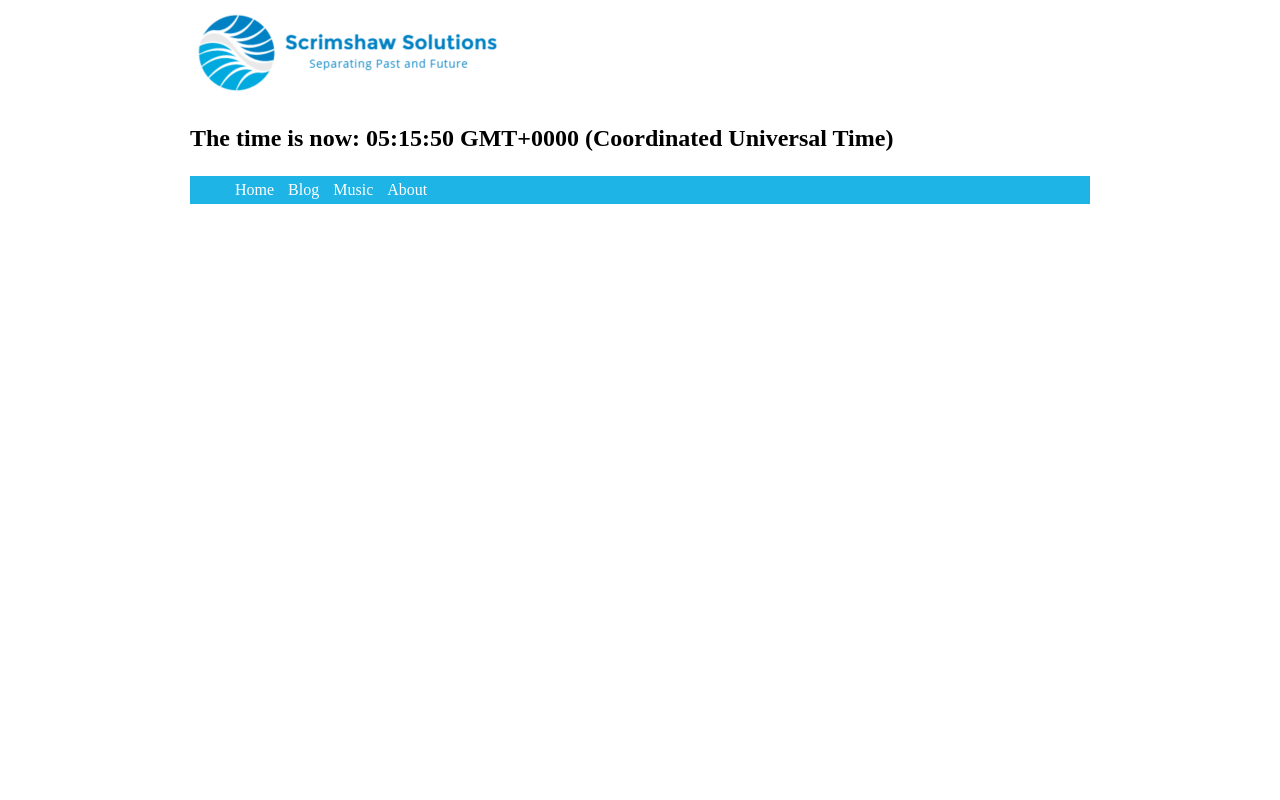
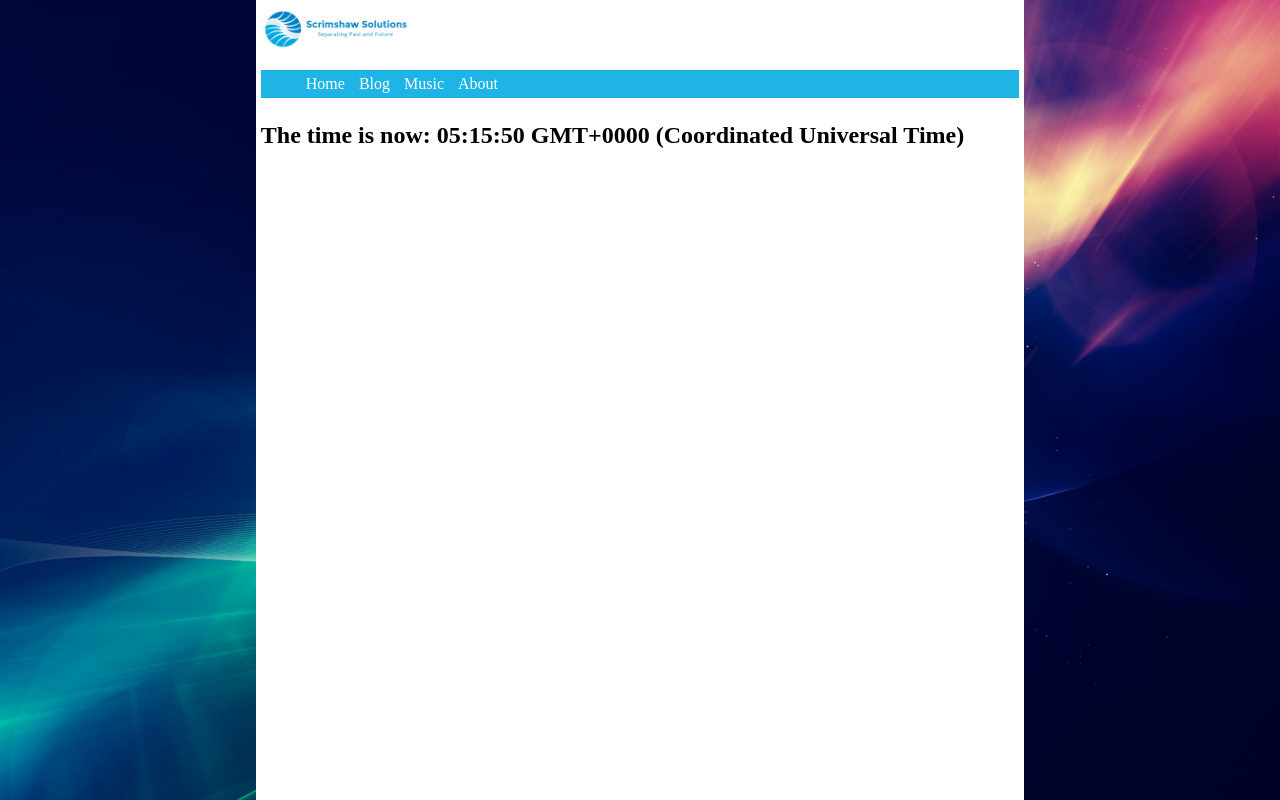
Before and after one commit to denholms/website, a plain HTML site: page index.html in a window 1280 px wide. Drawn offline with Linux system fonts and the light colour scheme.

Commit message:
added margins with background

```diff
--- a/index.html
+++ b/index.html
@@ -4,16 +4,24 @@
     <script src="script.js"></script>
     <link rel="stylesheet" href="style.css">
 <body>
-	<div id="main_content">
+	<div id="header">
 		<img src="scrimshawSolutions2.png" id="logo">
-		<h2 id="greeting"></h2>
+
 	  	<ul id="nav_container">
 		    <li><a href="home.html">Home</a></li>
 		    <li><a href="blog.html">Blog</a></li>
 		    <li><a href="music.html">Music</a></li>
 		    <li><a href="about.html">About</a></li>
 		</ul>
+		<h2 id="greeting"></h2>
 	</div>
+	<div id="left_content">
+	</div>
+	<div id='middle_content'>
+	</div>
+	<div id="right_content">
+	</div>
+
 </body>
 </head>
 </html>
--- a/style.css
+++ b/style.css
@@ -1,3 +1,5 @@
+/* To Do: Alphabetize  sort; */
+
 ul {
     list-style-type:none;
     margin-bottom: 15px;
@@ -19,7 +21,40 @@ a:hover {
     color:black;
 }
 
-#main_content{
-	width:900px;
+#logo{
+    width:20%;
+    height:100%;
+}
+
+#header{
+	width:60%;
 	margin:auto;
 }
+
+#nav_container{
+
+}
+
+#left_content{
+    position: fixed;
+    height: 100%;
+    left:0px;
+    width:20%;
+    bottom:0px;
+    background: URL('background.png') left top / cover;
+}
+
+#middle_content{
+    margin: 100px 200px;
+    height:100%;
+}
+
+#right_content{
+    position:fixed;
+    height:100%;
+    right:0px;
+    bottom:0px;
+    width:20%;
+    background: URL('background.png') right top / cover;
+
+}
```
